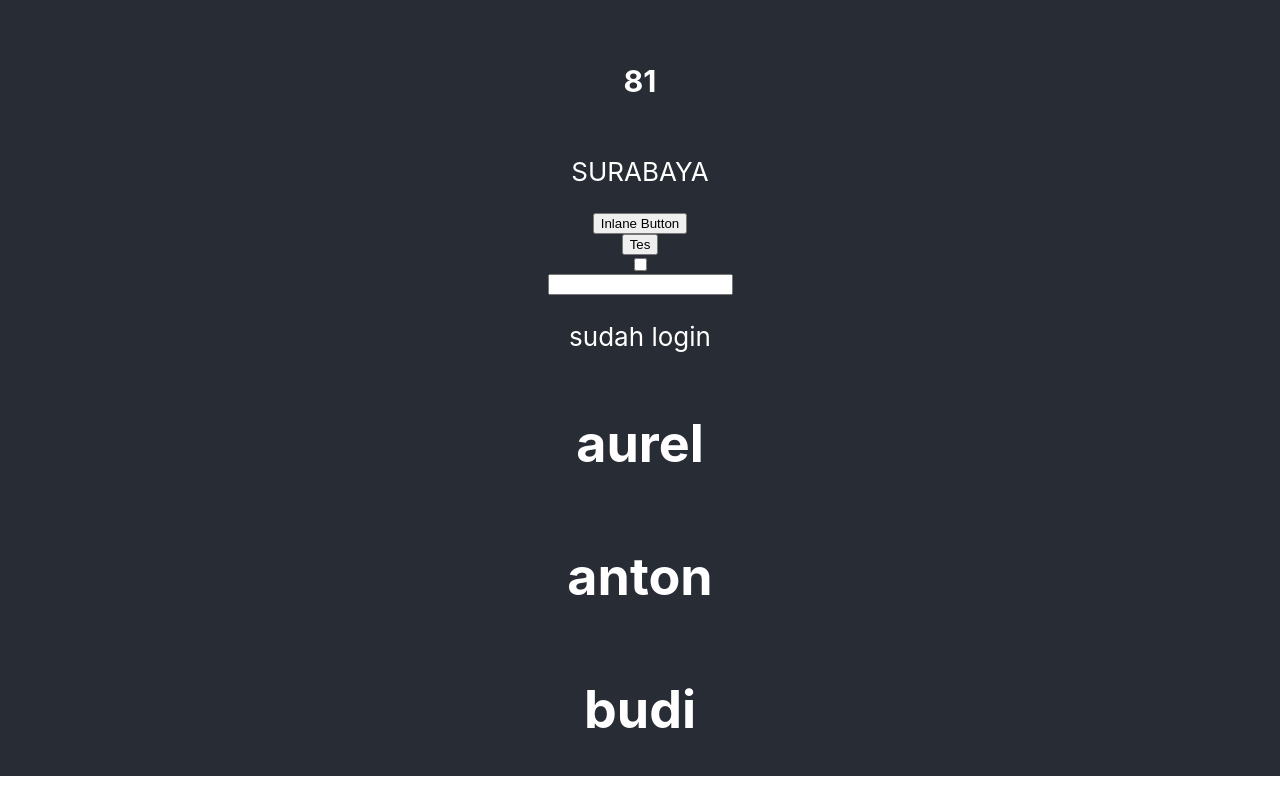
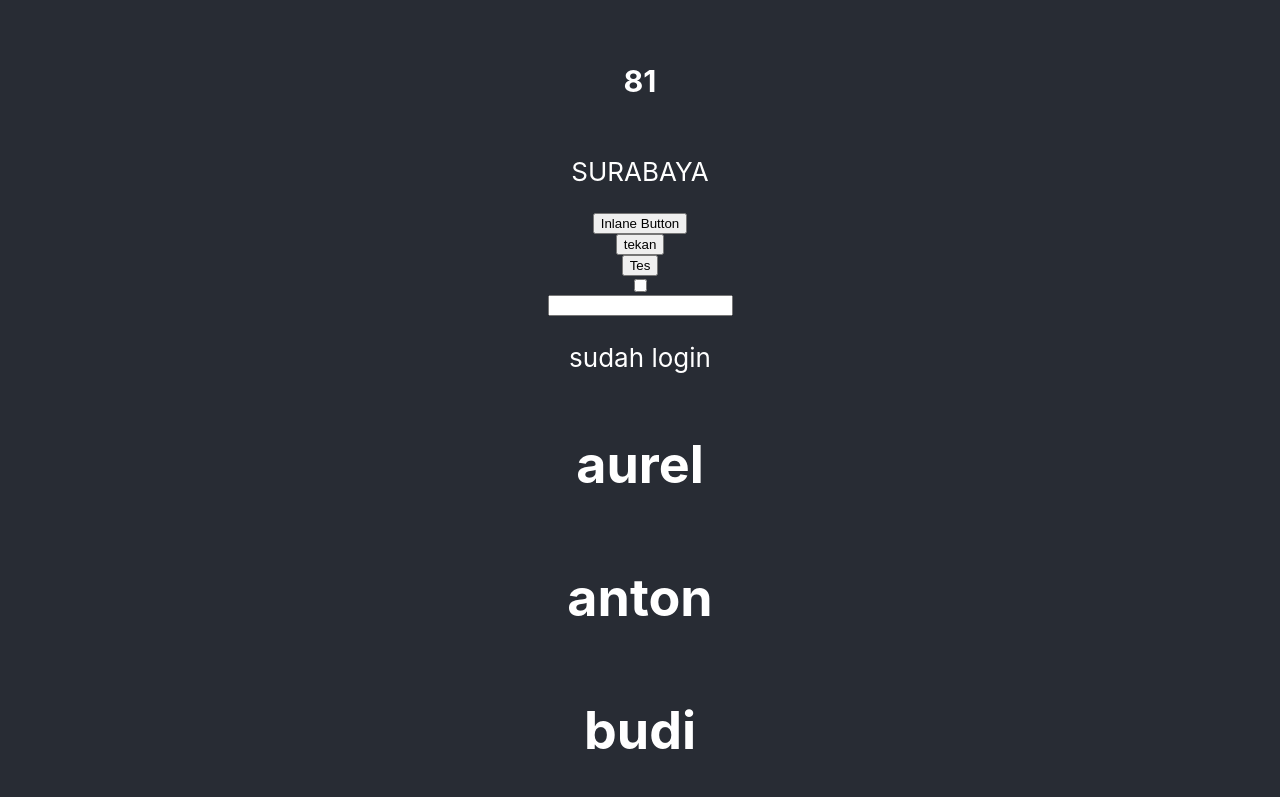
Before and after one commit to baharudin-solusite/01-react-js, a React (Create React App) app: page / in a window 1280 px wide. Shown: the part 1175-1972 px from the top of the page. Before the commit the page ends 1951 px from the top, so only its background shows below. Built offline with nearby package versions, Linux system fonts and the light colour scheme.

Commit message:
ganti folder eror :v

```diff
--- a/src/App.js
+++ b/src/App.js
@@ -16,7 +16,7 @@ function App() {
   // conditional
   const isLogin = true
 
-  // map
+  // Map
   const data = [
    {
     orang:"aurel",
@@ -52,6 +52,7 @@ function App() {
           {/* Event */}
         {/* Pembuatan Button secara inlane */}
         <button onClick={() => console.log("inlane Button")}>Inlane Button</button>
+        <button onClick={() => console.log("ayam goreng")}>tekan</button>
         {/* pembuattan button secara internal */}
         <button onClick={handleClick}>Tes</button>
         {/* checkbox */}
@@ -61,7 +62,7 @@ function App() {
 
 
         {/* conditional */}
-        {/* codisional yang bisa dipakai pada React Js Ternari operator */}
+        {/* satu - satunya codisional yang bisa dipakai pada React Js Ternary operator */}
         {isLogin ? <p>sudah login</p> : <p>belum login</p> }
         {/* maping menampilkan Array of object */}
         {data.map ((item,index) => (
```
